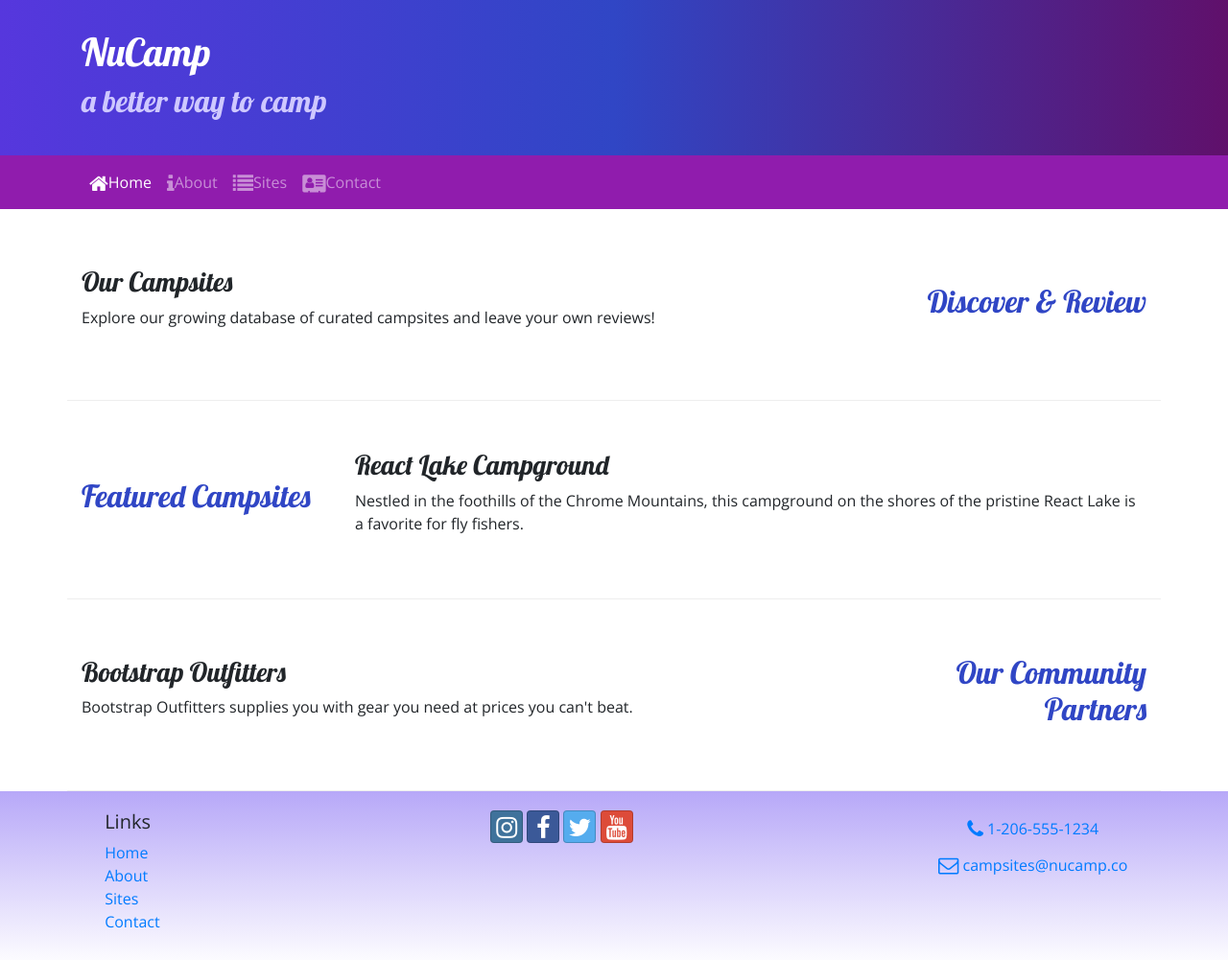
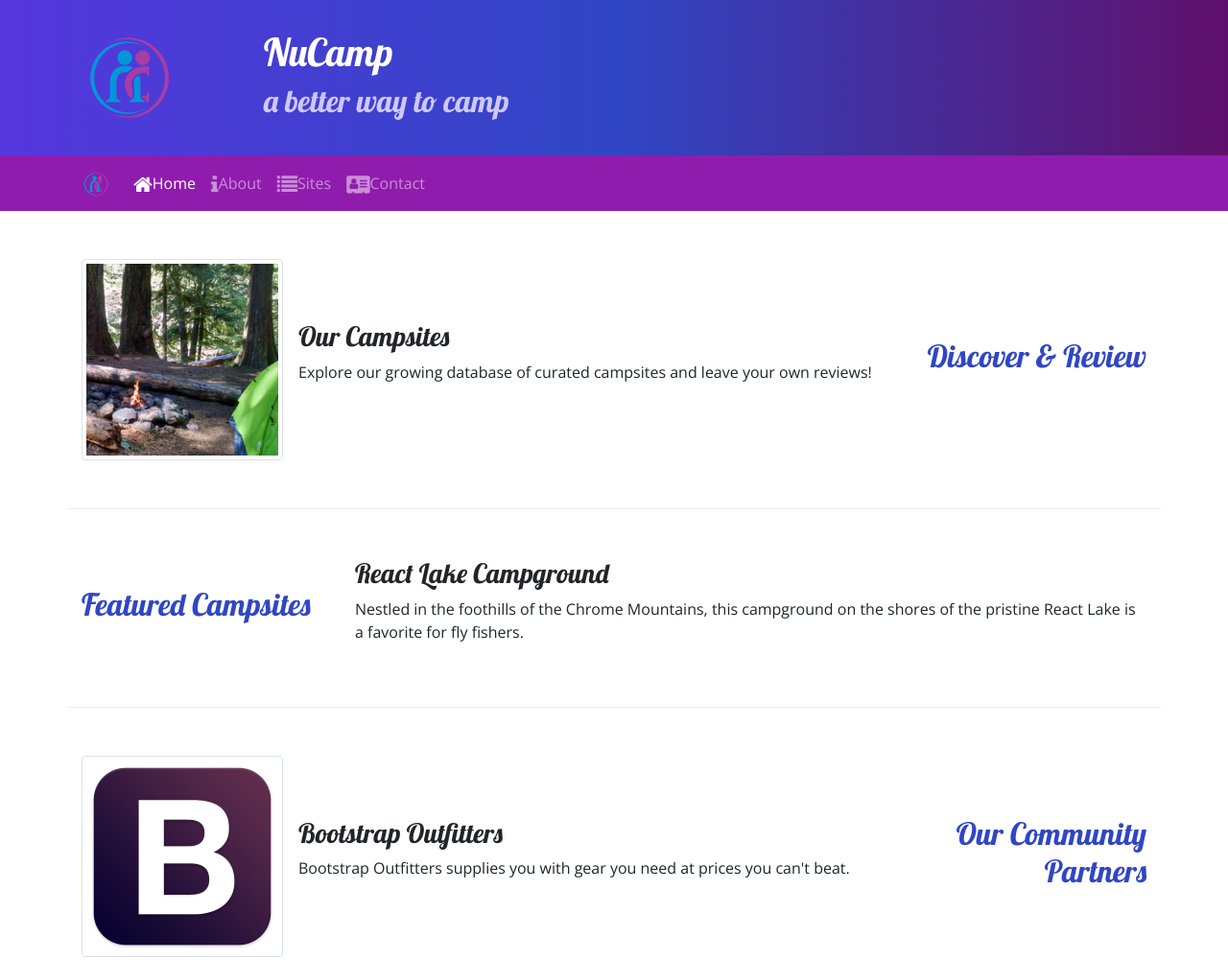
Before and after one commit to khonqc07/nucamp-bootstrap, a website: page index.html in a window 1280 px wide. Shown: the top 1001 px of the page at 96% size. Drawn offline with nearby package versions, Linux system fonts and the light colour scheme.

Commit message:
Images and Media

```diff
--- a/index.html
+++ b/index.html
@@ -22,6 +22,9 @@
     <header class="jumbotron jumbotron-fluid">
         <div class="container">
             <div class="row">
+                <div class="col-4 col-sm-3 col-md-2 align-self-center">
+                    <img src="img/logo.png" class="img-fluid">
+                </div>
                 <div class="col">
                     <h1>NuCamp</h1>
                     <h2>a better way to camp</h2>
@@ -32,7 +35,8 @@
 
     <nav class="navbar navbar-expand-sm navbar-dark sticky-top">
         <div class="container">
-            <button class="navbar-toggler ml-auto" type="button" data-toggle="collapse" data-target="#nucampNavbar">
+            <a class="navbar-brand" href="#"> <img src="img/logo.png" height="30" width="30"></a>
+            <button class="navbar-toggler" type="button" data-toggle="collapse" data-target="#nucampNavbar">
                 <span class="navbar-toggler-icon"></span>
             </button>
             <div class="collapse navbar-collapse" id="nucampNavbar">
@@ -52,8 +56,13 @@
                 <h2 class="text-sm-right">Discover & Review</h2>
             </div>
             <div class="col">
+                <div class="media">
+                    <img class="d-flex mr-3 img-thumbnail" src="img/breadcrumb-trail-thumb.jpg" alt="Breadcrumb Trail">
+                    <div class="media-body align-self-center">
                         <h3>Our Campsites</h3>
                         <p class="d-none d-sm-block">Explore our growing database of curated campsites and leave your own reviews! </p>
+                    </div>
+                </div>
             </div>
         </div>
 
@@ -72,8 +81,13 @@
                 <h2 class="text-sm-right">Our Community Partners</h2>
             </div>
             <div class="col">
+                <div class="media">
+                    <img class="d-flex mr-3 img-thumbnail" src="img/bootstrap-thumb.png" alt="Bootstrap Outfitters">
+                    <div class="media-body align-self-center">
                         <h3>Bootstrap Outfitters</h3>
                         <p class="d-none d-sm-block">Bootstrap Outfitters supplies you with gear you need at prices you can't beat.</p>
+                    </div>
+                </div>
             </div>
         </div>
     </div>
```
Also changed, not shown: aboutus.html (+5 -1 lines), contactus.html (+5 -1 lines), img/bootstrap-thumb.png (added), img/breadcrumb-trail-thumb.jpg (added), img/breadcrumb-trail.jpg (added), img/chrome-river-thumb.jpg (added), img/chrome-river.jpg (added), img/logo.png (added), img/react-lake-thumb.jpg (added), img/react-lake.jpg (added). Lines whose indentation alone changed are shown as unchanged.
